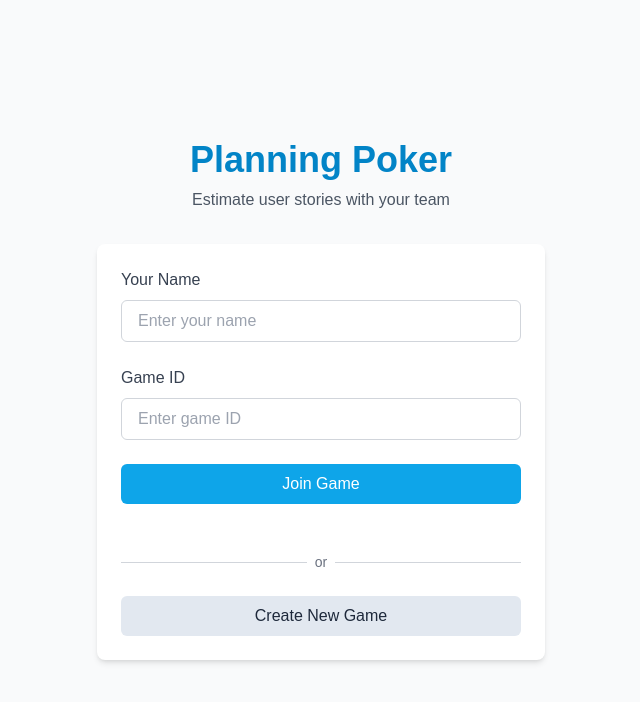
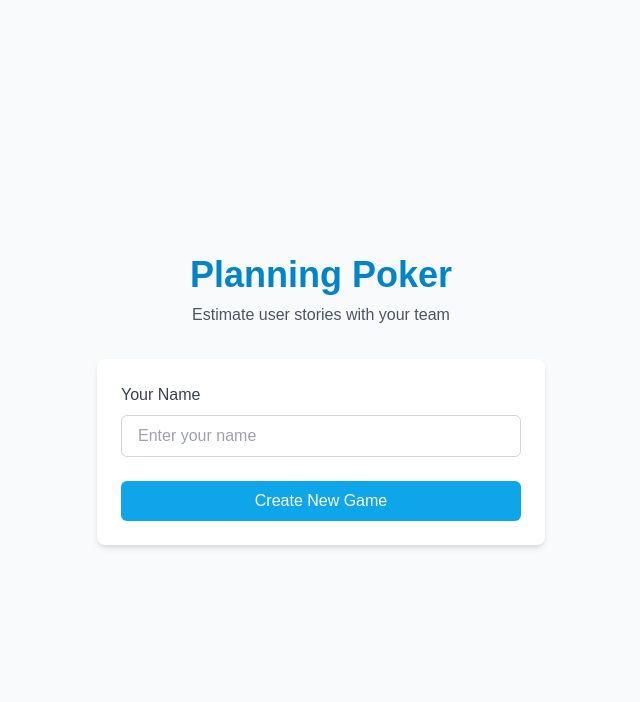
Before and after one commit to moinahoi/planningpoker, a React (Vite) app in the folder client/: page / in a window 1280 px wide. Shown: the top 702 px of the page, without its empty margins (319-959 px from the left). Built offline with nearby package versions, Linux system fonts and the light colour scheme; a web font is replaced by a local one.

Commit message:
improve home screen with joining or creating game feature

```diff
--- a/client/src/pages/HomePage.tsx
+++ b/client/src/pages/HomePage.tsx
@@ -83,6 +83,8 @@ const HomePage = () => {
         )}
 
         <div className="rounded-lg bg-white p-6 shadow-md">
+          {/* If there's a gameId in URL, show the join form, otherwise just show create game */}
+          {paramGameId ? (
             <form onSubmit={handleJoinGame}>
               {/* Name Field */}
               <div className="mb-6">
@@ -112,7 +114,7 @@ const HomePage = () => {
                   placeholder="Enter game ID"
                   value={localGameId}
                   onChange={(e) => setLocalGameId(e.target.value)}
-                required={!isCreating}
+                  required
                   readOnly={!!paramGameId}
                 />
               </div>
@@ -123,7 +125,7 @@ const HomePage = () => {
                 className="btn btn-primary w-full mb-6"
                 disabled={isCreating}
               >
-              {paramGameId ? 'Join This Game' : 'Join Game'}
+                Join This Game
               </button>
 
               {/* Divider */}
@@ -146,6 +148,36 @@ const HomePage = () => {
                 {isCreating ? 'Creating...' : 'Create New Game'}
               </button>
             </form>
+          ) : (
+            /* When no gameId in URL, only show name field and create game button */
+            <form onSubmit={(e) => e.preventDefault()}>
+              {/* Name Field */}
+              <div className="mb-6">
+                <label htmlFor="playerName" className="mb-2 block font-medium text-gray-700">
+                  Your Name
+                </label>
+                <input
+                  type="text"
+                  id="playerName"
+                  className="input w-full"
+                  placeholder="Enter your name"
+                  value={playerName}
+                  onChange={(e) => setPlayerName(e.target.value)}
+                  required
+                />
+              </div>
+
+              {/* Create Game Button */}
+              <button
+                type="button"
+                onClick={handleCreateGame}
+                className="btn btn-primary w-full"
+                disabled={isCreating}
+              >
+                {isCreating ? 'Creating...' : 'Create New Game'}
+              </button>
+            </form>
+          )}
         </div>
       </div>
     </div>
```
Lines whose indentation alone changed are shown as unchanged.
